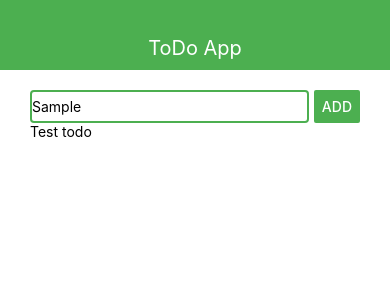
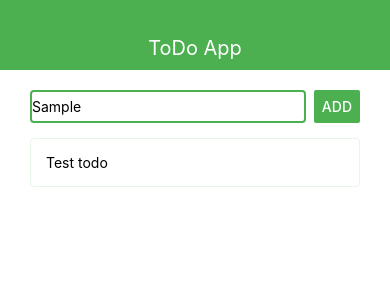
Before and after one commit to coatceatl/react-native-todo-app, a React Native app: screen / in a window 390 px wide. Both pictures are taken after typing "Sample" into the empty fields and a click on the button "ADD". Shown: the top 300 px of the page. Built offline with nearby package versions, Linux system fonts and the light colour scheme.

Commit message:
component Todo

```diff
--- a/App.js
+++ b/App.js
@@ -2,6 +2,7 @@
 import { StyleSheet, Text, View } from 'react-native';
 import { Navbar } from './src/Navbar'
 import { AddTodo } from './src/AddTodo'
+import { Todo } from './src/Todo'
 
 export default function App() {
   const [todos, setTodos] = useState([])
@@ -23,7 +24,7 @@
         <AddTodo onSubmit={addTodo} />
         <View>
           {todos.map(todo => {
-            return <Text key={todo.id}>{todo.title}</Text>
+            return <Todo todo={todo} key={todo.id} />
           })}
         </View>
       </View>
--- a/src/AddTodo.js
+++ b/src/AddTodo.js
@@ -1,5 +1,6 @@
 import React from 'react'
 import { View, Text, StyleSheet, TextInput, Button } from 'react-native'
+import { Todo } from './Todo'
 
 export const AddTodo = ({ onSubmit }) => {
   const handleSubmit = () => {
@@ -16,13 +17,14 @@
 const styles = StyleSheet.create({
   wrapper: {
     flexDirection: 'row',
+    marginBottom: 15
   },
   input: {
-    width: '90%',
+    width: '85%',
     borderColor: '#4caf50',
     borderStyle: 'solid',
     borderRadius: 4,
     borderWidth: 2,
-    marginRight: 5
+    marginRight: 8
   }
 })
--- /dev/null
+++ b/src/Todo.js
@@ -0,0 +1,22 @@
+import React from 'react'
+import { View, Text, StyleSheet } from 'react-native'
+
+export const Todo = ({ todo }) => {
+  return (
+    <View style={styles.todo}>
+      <Text>{todo.title}</Text>
+    </View>
+  )
+}
+
+const styles = StyleSheet.create({
+  todo: {
+    flexDirection: 'row',
+    alignItems: 'center',
+    padding: 15,
+    borderWidth: 1,
+    borderColor: '#e8f5e9',
+    borderRadius: 4,
+    marginBottom: 10
+  }
+})
```
